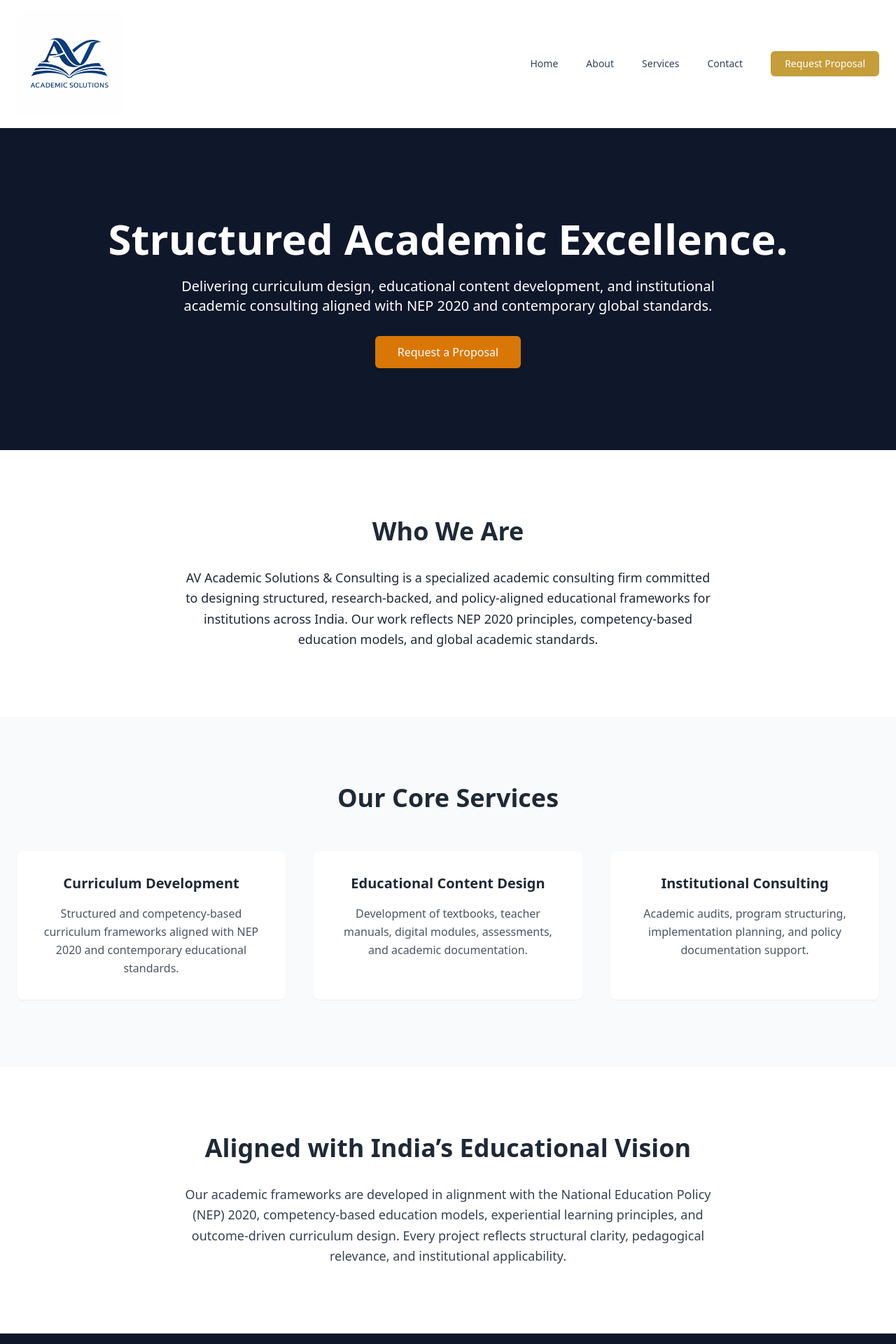
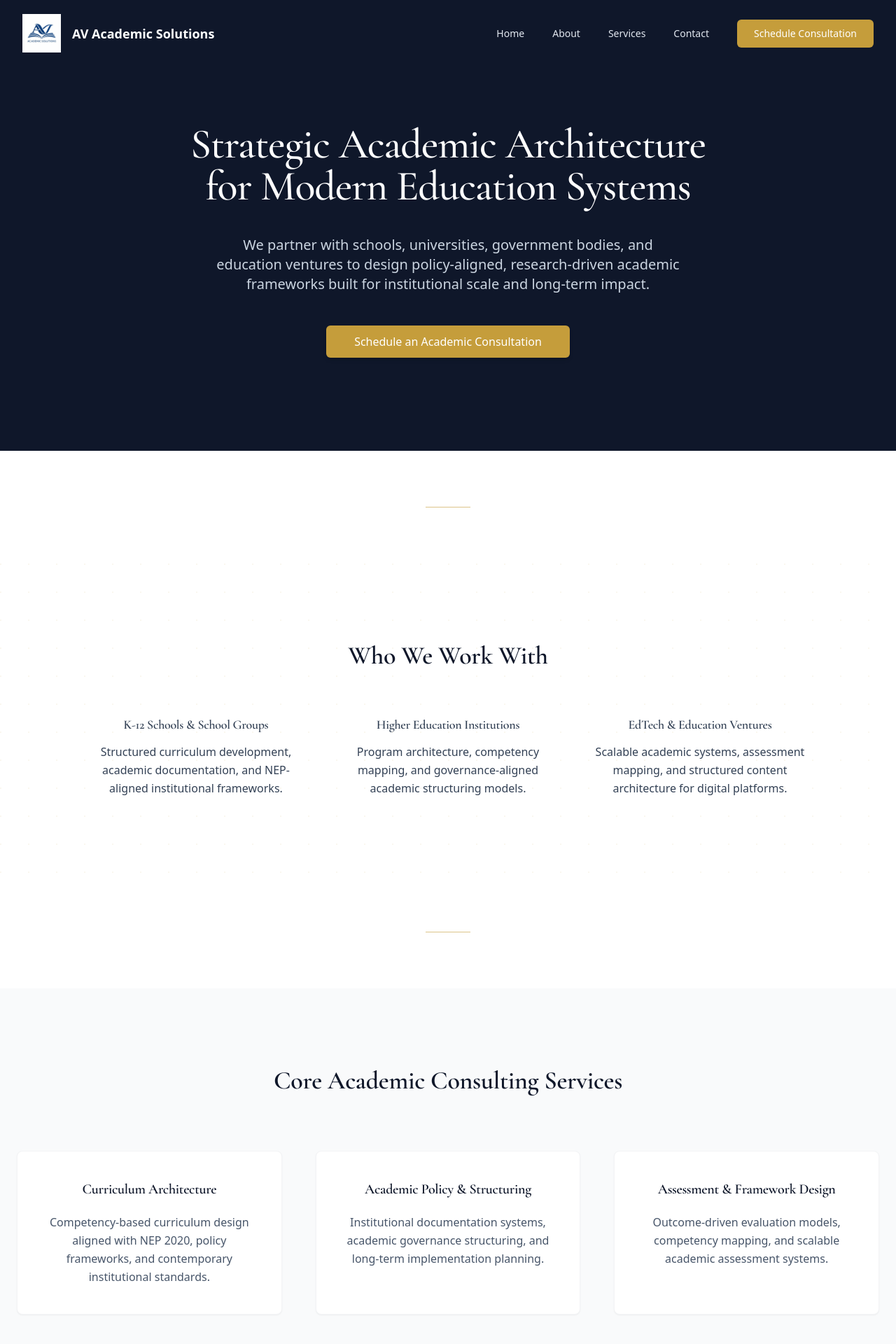
Before and after one commit to avacademicsolutions/av-academic-solutions, a Next.js app: page / in a window 1280 px wide. Shown: the top 1920 px of the page at 70% size. Built offline with nearby package versions, Linux system fonts and the light colour scheme.

Commit message:
Add proper section IDs for navigation

```diff
--- a/src/app/components/Navbar.tsx
+++ b/src/app/components/Navbar.tsx
@@ -1,44 +1,106 @@
 "use client";
 
-import { useState } from "react";
+import { useState, useEffect } from "react";
 import Image from "next/image";
+import Link from "next/link";
+import { useRouter, usePathname } from "next/navigation";
 
 export default function Navbar() {
   const [menuOpen, setMenuOpen] = useState(false);
+  const [scrolled, setScrolled] = useState(false);
+
+  const router = useRouter();
+  const pathname = usePathname();
+  const isHome = pathname === "/";
+
+  useEffect(() => {
+    const handleScroll = () => {
+      setScrolled(window.scrollY > 40);
+    };
+
+    if (isHome) {
+      window.addEventListener("scroll", handleScroll);
+      return () => window.removeEventListener("scroll", handleScroll);
+    }
+  }, [isHome]);
+
+  const handleSectionClick = (id: string) => {
+    setMenuOpen(false);
+
+    if (pathname === "/") {
+      const element = document.getElementById(id);
+      if (element) {
+        element.scrollIntoView({ behavior: "smooth" });
+      }
+    } else {
+      router.push("/#" + id);
+    }
+  };
+
+  const navBackground =
+    isHome && !scrolled
+      ? "bg-transparent"
+      : "bg-slate-900 shadow-md";
 
   return (
-    <nav className="bg-white/95 backdrop-blur-md shadow-sm sticky top-0 z-50 border-b border-gray-100">
-      <div className="max-w-7xl mx-auto px-6 py-4 flex justify-between items-center">
+    <nav
+      className={`fixed w-full z-50 transition-all duration-300 ${navBackground}`}
+    >
+      <div className="max-w-7xl mx-auto px-8 py-5 flex justify-between items-center">
 
         {/* Logo */}
-        <a href="/" className="flex items-center">
+        <Link
+          href="/"
+          onClick={() => setMenuOpen(false)}
+          className="flex items-center space-x-4"
+        >
           <Image
             src="/logo.png"
-            alt="AV Academic Solutions"
-            width={150}
-            height={60}
-            priority
+            alt="AV Academic Solutions Logo"
+            width={55}
+            height={55}
           />
-        </a>
+          <span className="text-lg font-semibold text-white hidden sm:block">
+            AV Academic Solutions
+          </span>
+        </Link>
 
-        {/* Desktop Navigation */}
-        <div className="hidden md:flex space-x-10 items-center text-sm font-medium text-slate-700">
-          <a href="/" className="hover:text-slate-900 transition">Home</a>
-          <a href="/#about" className="hover:text-slate-900 transition">About</a>
-          <a href="/#services" className="hover:text-slate-900 transition">Services</a>
-          <a href="/contact" className="hover:text-slate-900 transition">Contact</a>
+        {/* Desktop Menu */}
+        <div className="hidden md:flex space-x-10 items-center text-sm font-medium text-slate-200">
 
-          <a
+          <Link href="/" className="hover:text-white transition">
+            Home
+          </Link>
+
+          <button
+            onClick={() => handleSectionClick("about")}
+            className="hover:text-white transition"
+          >
+            About
+          </button>
+
+          <button
+            onClick={() => handleSectionClick("services")}
+            className="hover:text-white transition"
+          >
+            Services
+          </button>
+
+          <Link href="/contact" className="hover:text-white transition">
+            Contact
+          </Link>
+
+          <Link
             href="/contact"
-            className="bg-[#C59D3B] text-white px-5 py-2 rounded-md hover:bg-[#B48C2E] transition shadow-sm"
+            className="bg-[#C59D3B] text-white px-6 py-2.5 rounded-md hover:bg-[#B48C2E] transition"
           >
-            Request Proposal
-          </a>
+            Schedule Consultation
+          </Link>
         </div>
 
-        {/* Mobile Toggle */}
+        {/* Mobile Button */}
         <button
-          className="md:hidden text-2xl text-slate-800"
+          className="md:hidden text-2xl text-white"
           onClick={() => setMenuOpen(!menuOpen)}
         >
           ☰
@@ -47,18 +109,46 @@ export default function Navbar() {
 
       {/* Mobile Menu */}
       {menuOpen && (
-        <div className="md:hidden px-6 pb-6 space-y-4 text-sm bg-white border-t border-gray-100 shadow-sm">
-          <a href="/" className="block py-2">Home</a>
-          <a href="/#about" className="block py-2">About</a>
-          <a href="/#services" className="block py-2">Services</a>
-          <a href="/contact" className="block py-2">Contact</a>
+        <div className="md:hidden px-8 pb-8 pt-4 space-y-5 text-sm bg-slate-900 border-t border-slate-800 text-slate-200">
 
-          <a
+          <Link
+            href="/"
+            onClick={() => setMenuOpen(false)}
+            className="block hover:text-white transition"
+          >
+            Home
+          </Link>
+
+          <button
+            onClick={() => handleSectionClick("about")}
+            className="block text-left hover:text-white transition"
+          >
+            About
+          </button>
+
+          <button
+            onClick={() => handleSectionClick("services")}
+            className="block text-left hover:text-white transition"
+          >
+            Services
+          </button>
+
+          <Link
             href="/contact"
-            className="block bg-[#C59D3B] text-white px-4 py-3 rounded-md text-center mt-2"
+            onClick={() => setMenuOpen(false)}
+            className="block hover:text-white transition"
           >
-            Request Proposal
-          </a>
+            Contact
+          </Link>
+
+          <Link
+            href="/contact"
+            onClick={() => setMenuOpen(false)}
+            className="block bg-[#C59D3B] text-white px-5 py-2.5 rounded-md text-center hover:bg-[#B48C2E] transition"
+          >
+            Schedule Consultation
+          </Link>
+
         </div>
       )}
     </nav>
--- a/src/app/globals.css
+++ b/src/app/globals.css
@@ -5,3 +5,17 @@
 html {
   scroll-behavior: smooth;
 }
+
+:root {
+  --academic-gold: #C59D3B;
+}
+
+h1, h2, h3 {
+  font-family: var(--font-cormorant);
+  letter-spacing: -0.3px;
+}
+
+.academic-bg {
+  background-image: radial-gradient(circle at 1px 1px, rgba(197,157,59,0.08) 1px, transparent 0);
+  background-size: 40px 40px;
+}
--- a/src/app/layout.tsx
+++ b/src/app/layout.tsx
@@ -1,10 +1,31 @@
 import "./globals.css";
 import type { Metadata } from "next";
 import Navbar from "./components/Navbar";
+import { Cormorant_Garamond } from "next/font/google";
+
+const cormorant = Cormorant_Garamond({
+  subsets: ["latin"],
+  weight: ["500", "600", "700"],
+  variable: "--font-cormorant",
+});
 
 export const metadata: Metadata = {
-  title: "AV Academic Solutions & Consulting",
-  description: "Structured Academic Excellence.",
+  title: {
+    default: "AV Academic Solutions & Consulting",
+    template: "%s | AV Academic Solutions",
+  },
+  description:
+    "Strategic academic architecture for schools, universities, government institutions, and education ventures. Policy-aligned, research-driven, institutional frameworks.",
+  metadataBase: new URL("https://avacademicsolutions.com"),
+  openGraph: {
+    title: "AV Academic Solutions & Consulting",
+    description:
+      "Strategic academic architecture for modern education systems.",
+    url: "https://avacademicsolutions.com",
+    siteName: "AV Academic Solutions",
+    locale: "en_IN",
+    type: "website",
+  },
 };
 
 export default function RootLayout({
@@ -13,17 +34,70 @@ export default function RootLayout({
   children: React.ReactNode;
 }) {
   return (
-    <html lang="en" suppressHydrationWarning>
+    <html
+      lang="en"
+      className={cormorant.variable}
+      suppressHydrationWarning
+    >
       <body className="antialiased bg-white text-slate-900">
 
         <Navbar />
 
         {children}
 
-        <footer className="bg-slate-900 text-white text-center py-8 mt-20">
-          <p className="text-sm">
+        {/* Premium Institutional Footer */}
+        <footer className="bg-slate-950 text-slate-300 pt-24 pb-12 px-6 border-t border-slate-800">
+          <div className="max-w-7xl mx-auto grid md:grid-cols-3 gap-14">
+
+            {/* Brand */}
+            <div>
+              <h3 className="text-white text-xl font-semibold mb-5">
+                AV Academic Solutions
+              </h3>
+              <p className="text-sm leading-relaxed">
+                Strategic academic architecture for schools, universities,
+                government institutions, and education ventures.
+                Designing structured, policy-aligned frameworks for
+                long-term institutional growth.
+              </p>
+            </div>
+
+            {/* Services */}
+            <div>
+              <h4 className="text-white font-medium mb-5 tracking-wide">
+                Core Services
+              </h4>
+              <ul className="space-y-3 text-sm">
+                <li>Curriculum Architecture</li>
+                <li>Academic Policy Structuring</li>
+                <li>Assessment Framework Design</li>
+                <li>Institutional Consulting</li>
+              </ul>
+            </div>
+
+            {/* Contact CTA */}
+            <div>
+              <h4 className="text-white font-medium mb-5 tracking-wide">
+                Institutional Engagement
+              </h4>
+              <p className="text-sm leading-relaxed">
+                For academic collaborations, consulting engagements,
+                and institutional structuring discussions.
+              </p>
+
+              <a
+                href="/contact"
+                className="inline-block mt-6 text-[#C59D3B] hover:text-white transition"
+              >
+                Schedule Consultation →
+              </a>
+            </div>
+          </div>
+
+          {/* Bottom Line */}
+          <div className="text-center text-xs text-slate-500 mt-20 tracking-wide">
             © {new Date().getFullYear()} AV Academic Solutions & Consulting. All rights reserved.
-          </p>
+          </div>
         </footer>
 
       </body>
--- a/src/app/page.tsx
+++ b/src/app/page.tsx
@@ -1,84 +1,120 @@
+function Divider() {
+  return (
+    <div className="py-20">
+      <div className="w-16 h-[1px] bg-[#C59D3B] mx-auto opacity-60"></div>
+    </div>
+  );
+}
+
 export default function Home() {
   return (
-    <main className="min-h-screen bg-white text-gray-800">
+    <main className="bg-white text-slate-900">
 
-      {/* HERO SECTION */}
-      <section
-        id="home"
-        className="bg-slate-900 text-white py-32 px-6 text-center"
+      {/* HERO */}
+      <section id="home" className="bg-slate-900 text-white pt-44 pb-36 px-6 text-center relative overflow-hidden">
+        <div className="max-w-4xl mx-auto">
+          <h1 className="text-4xl md:text-6xl font-medium leading-[1.08] mb-10 tracking-[-0.02em]">
+            Strategic Academic Architecture
+            <br />
+            for Modern Education Systems
+          </h1>
+
+          <p className="text-lg md:text-xl text-slate-300 max-w-2xl mx-auto mb-14 leading-[1.7]">
+            We partner with schools, universities, government bodies, and
+            education ventures to design policy-aligned, research-driven
+            academic frameworks built for institutional scale and long-term impact.
+          </p>
+
+          <a
+            href="/contact"
+            className="bg-[#C59D3B] text-white px-10 py-3 rounded-md hover:bg-[#B48C2E] transition shadow-md"
           >
-        <h1 className="text-5xl md:text-6xl font-bold mb-6">
-          Structured Academic Excellence.
-        </h1>
-        <p className="text-lg md:text-xl max-w-3xl mx-auto mb-10">
-          Delivering curriculum design, educational content development, and
-          institutional academic consulting aligned with NEP 2020 and
-          contemporary global standards.
-        </p>
-        <a
-          href="#contact"
-          className="bg-amber-600 hover:bg-amber-700 px-8 py-3 rounded-md text-white font-medium transition"
-        >
-          Request a Proposal
+            Schedule an Academic Consultation
           </a>
+        </div>
       </section>
 
-      {/* ABOUT SECTION */}
-      <section
-        id="about"
-        className="py-24 px-6 max-w-6xl mx-auto text-center"
-      >
-        <h2 className="text-3xl md:text-4xl font-semibold mb-8">
-          Who We Are
-        </h2>
-        <p className="text-lg leading-relaxed max-w-3xl mx-auto">
-          AV Academic Solutions & Consulting is a specialized academic consulting
-          firm committed to designing structured, research-backed, and
-          policy-aligned educational frameworks for institutions across India.
-          Our work reflects NEP 2020 principles, competency-based education
-          models, and global academic standards.
-        </p>
-      </section>
+      <Divider />
 
-      {/* SERVICES SECTION */}
-      <section
-        id="services"
-        className="bg-gray-50 py-24 px-6"
-      >
-        <div className="max-w-7xl mx-auto text-center">
-          <h2 className="text-3xl md:text-4xl font-semibold mb-14">
-            Our Core Services
+      {/* WHO WE WORK WITH */}
+      <section id="about" className="py-28 px-6 text-center academic-bg">
+        <div className="max-w-5xl mx-auto">
+          <h2 className="text-3xl md:text-4xl font-semibold mb-16">
+            Who We Work With
           </h2>
 
-          <div className="grid md:grid-cols-3 gap-10">
-
-            <div className="bg-white p-8 shadow-sm rounded-lg">
-              <h3 className="text-xl font-semibold mb-4">
-                Curriculum Development
+          <div className="grid md:grid-cols-3 gap-14 text-slate-700 leading-relaxed">
+            <div>
+              <h3 className="font-semibold text-lg mb-3">
+                K-12 Schools & School Groups
               </h3>
-              <p className="text-gray-600 leading-relaxed">
-                Structured and competency-based curriculum frameworks aligned
-                with NEP 2020 and contemporary educational standards.
+              <p>
+                Structured curriculum development, academic documentation,
+                and NEP-aligned institutional frameworks.
               </p>
             </div>
 
-            <div className="bg-white p-8 shadow-sm rounded-lg">
-              <h3 className="text-xl font-semibold mb-4">
-                Educational Content Design
+            <div>
+              <h3 className="font-semibold text-lg mb-3">
+                Higher Education Institutions
               </h3>
-              <p className="text-gray-600 leading-relaxed">
-                Development of textbooks, teacher manuals, digital modules,
-                assessments, and academic documentation.
+              <p>
+                Program architecture, competency mapping, and governance-aligned
+                academic structuring models.
               </p>
             </div>
 
-            <div className="bg-white p-8 shadow-sm rounded-lg">
-              <h3 className="text-xl font-semibold mb-4">
-                Institutional Consulting
+            <div>
+              <h3 className="font-semibold text-lg mb-3">
+                EdTech & Education Ventures
               </h3>
-              <p className="text-gray-600 leading-relaxed">
-                Academic audits, program structuring, implementation planning,
-                and policy documentation support.
+              <p>
+                Scalable academic systems, assessment mapping,
+                and structured content architecture for digital platforms.
+              </p>
+            </div>
+          </div>
+        </div>
+      </section>
+
+      <Divider />
+
+      {/* CORE SERVICES */}
+      <section id="services" className="bg-gray-50 py-28 px-6 text-center">
+        <div className="max-w-7xl mx-auto">
+          <h2 className="text-3xl md:text-4xl font-semibold mb-20">
+            Core Academic Consulting Services
+          </h2>
+
+          <div className="grid md:grid-cols-3 gap-12">
+
+            <div className="group bg-white p-10 rounded-lg shadow-sm border border-gray-100 hover:shadow-xl hover:-translate-y-2 transition-all duration-300">
+              <h3 className="text-xl font-semibold mb-5 group-hover:text-[#C59D3B] transition">
+                Curriculum Architecture
+              </h3>
+              <p className="text-slate-600 leading-relaxed">
+                Competency-based curriculum design aligned with NEP 2020,
+                policy frameworks, and contemporary institutional standards.
+              </p>
+            </div>
+
+            <div className="group bg-white p-10 rounded-lg shadow-sm border border-gray-100 hover:shadow-xl hover:-translate-y-2 transition-all duration-300">
+              <h3 className="text-xl font-semibold mb-5 group-hover:text-[#C59D3B] transition">
+                Academic Policy & Structuring
+              </h3>
+              <p className="text-slate-600 leading-relaxed">
+                Institutional documentation systems, academic governance
+                structuring, and long-term implementation planning.
+              </p>
+            </div>
+
+            <div className="group bg-white p-10 rounded-lg shadow-sm border border-gray-100 hover:shadow-xl hover:-translate-y-2 transition-all duration-300">
+              <h3 className="text-xl font-semibold mb-5 group-hover:text-[#C59D3B] transition">
+                Assessment & Framework Design
+              </h3>
+              <p className="text-slate-600 leading-relaxed">
+                Outcome-driven evaluation models, competency mapping,
+                and scalable academic assessment systems.
               </p>
             </div>
 
@@ -86,60 +122,122 @@ export default function Home() {
         </div>
       </section>
 
-      {/* NEP ALIGNMENT SECTION */}
-      <section className="py-24 px-6 text-center max-w-6xl mx-auto">
-        <h2 className="text-3xl md:text-4xl font-semibold mb-8">
-          Aligned with India’s Educational Vision
+      <Divider />
+
+      {/* SELECTED WORK */}
+      <section id="work" className="py-28 px-6 text-center academic-bg">
+        <div className="max-w-6xl mx-auto">
+          <h2 className="text-3xl md:text-4xl font-semibold mb-16">
+            Selected Academic Engagements
           </h2>
-        <p className="text-lg leading-relaxed max-w-3xl mx-auto text-gray-700">
-          Our academic frameworks are developed in alignment with the National
-          Education Policy (NEP) 2020, competency-based education models,
-          experiential learning principles, and outcome-driven curriculum
-          design. Every project reflects structural clarity, pedagogical
-          relevance, and institutional applicability.
+
+          <div className="space-y-14 text-left max-w-4xl mx-auto text-slate-700 leading-relaxed">
+
+            <div>
+              <h3 className="font-semibold text-xl mb-3">
+                Moral & Value Education Curriculum Architecture
+              </h3>
+              <p>
+                Designed a structured value-based academic framework integrating
+                competency mapping, teacher manuals, and institutional
+                implementation roadmaps.
               </p>
-      </section>
+            </div>
 
-      {/* FOUNDER MESSAGE */}
-      <section className="bg-slate-900 text-white py-24 px-6 text-center">
-        <div className="max-w-4xl mx-auto">
-          <h2 className="text-3xl md:text-4xl font-semibold mb-10">
-            A Note from the Founder
-          </h2>
-          <p className="text-lg leading-relaxed mb-6">
-            Education must be structured, purposeful, and forward-looking.
-            At AV Academic Solutions & Consulting, our objective is not merely
-            to develop academic content, but to design institutional frameworks
-            that enable meaningful and sustainable learning.
+            <div>
+              <h3 className="font-semibold text-xl mb-3">
+                Institutional Academic Restructuring Initiative
+              </h3>
+              <p>
+                Developed academic documentation systems, policy-aligned
+                governance models, and structured program architecture for scalable delivery.
               </p>
-          <p className="text-lg leading-relaxed">
-            Every engagement is guided by integrity, research-backed
-            methodology, and alignment with national educational priorities.
+            </div>
+
+            <div>
+              <h3 className="font-semibold text-xl mb-3">
+                Competency-Based Framework for EdTech Platform
+              </h3>
+              <p>
+                Built scalable curriculum systems with structured
+                outcome-based assessment mapping for digital-first environments.
               </p>
-          <p className="mt-10 font-medium">
-            — Founder, AV Academic Solutions & Consulting
-          </p>
+            </div>
+
+          </div>
         </div>
       </section>
 
+      <Divider />
+
+      {/* WHY US */}
+      <section id="why" className="bg-gray-50 py-32 px-6">
+        <div className="max-w-5xl mx-auto">
+
+          <h2 className="text-3xl md:text-4xl font-semibold mb-20 text-center">
+            Why AV Academic Solutions
+          </h2>
+
+          <div className="grid md:grid-cols-2 gap-x-16 gap-y-14 text-left">
+
+            <div>
+              <h3 className="text-xl font-semibold mb-3">
+                NEP 2020 Alignment
+              </h3>
+              <p className="text-slate-600 leading-[1.7]">
+                Academic frameworks grounded in the principles of the National
+                Education Policy 2020.
+              </p>
+            </div>
+
+            <div>
+              <h3 className="text-xl font-semibold mb-3">
+                National Curriculum Framework Integration
+              </h3>
+              <p className="text-slate-600 leading-[1.7]">
+                Structured incorporation of NCF guidelines into curriculum
+                architecture and documentation systems.
+              </p>
+            </div>
+
+            <div>
+              <h3 className="text-xl font-semibold mb-3">
+                Research-Backed Academic Structuring
+              </h3>
+              <p className="text-slate-600 leading-[1.7]">
+                Evidence-driven methodology integrating competency mapping
+                and scalable governance systems.
+              </p>
+            </div>
+
+            <div>
+              <h3 className="text-xl font-semibold mb-3">
+                Institutional Scalability & Governance Focus
+              </h3>
+              <p className="text-slate-600 leading-[1.7]">
+                Designed for multi-campus scalability and policy compliance.
+              </p>
+            </div>
+
+          </div>
+        </div>
+      </section>
+
+      <Divider />
+
       {/* FINAL CTA */}
-      <section
-        id="contact"
-        className="py-24 px-6 text-center"
+      <section id="contact-cta" className="bg-slate-900 text-white py-32 px-6 text-center">
+        <div className="max-w-3xl mx-auto">
+          <h2 className="text-3xl md:text-4xl font-semibold mb-8">
+            Partner With Us to Structure Your Academic Vision
+          </h2>
+          <a
+            href="/contact"
+            className="bg-[#C59D3B] text-white px-10 py-3 rounded-md hover:bg-[#B48C2E] transition shadow-md"
           >
-        <h2 className="text-3xl md:text-4xl font-semibold mb-6">
-          Partner With Us
-        </h2>
-        <p className="text-lg mb-10 text-gray-700">
-          Collaborate with us to design structured academic solutions tailored
-          to your institution’s vision.
-        </p>
-        <a
-          href="#home"
-          className="bg-amber-600 hover:bg-amber-700 px-8 py-3 rounded-md text-white font-medium transition"
-        >
-          Request a Proposal
+            Initiate Institutional Discussion
           </a>
+        </div>
       </section>
 
     </main>
```
Lines whose indentation alone changed are shown as unchanged.
